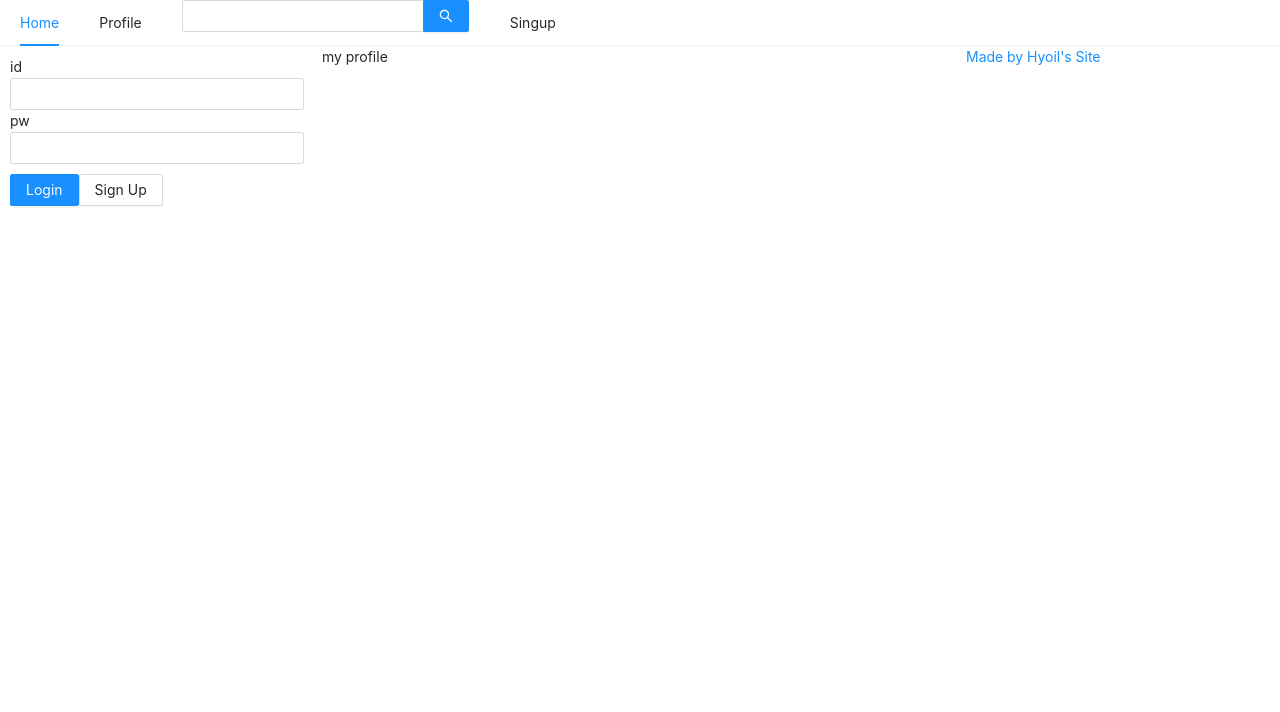
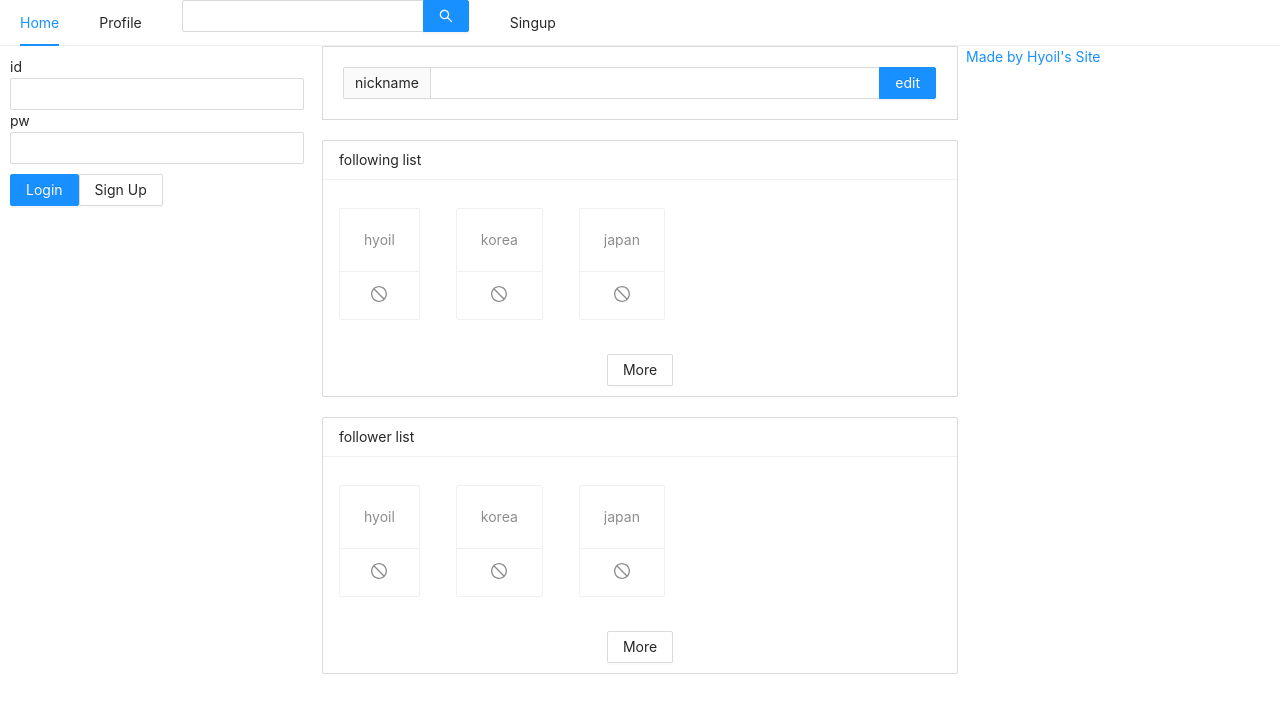
Before and after one commit to hyoilll/nodeBird, a Next.js app in the folder front/: page /profile in a window 1280 px wide. Shown: the top 712 px of the page. Built offline with nearby package versions, Linux system fonts and the light colour scheme.

Commit message:
profile page

```diff
--- a/front/components/AppLayout.js
+++ b/front/components/AppLayout.js
@@ -47,6 +47,7 @@ const AppLayout = ({ children }) => {
         <Col xs={24} md={12}>
           {children}
         </Col>
+        {/* "rel="noreferrer noopener"" referrer와 noopener의 정보를 숨김*/}
         <Col xs={24} md={6}>
           <a
             href="https://nervous-snyder-dda352.netlify.app/"
--- /dev/null
+++ b/front/components/FollowList.js
@@ -0,0 +1,36 @@
+import React from "react";
+import { List, Button, Card } from "antd";
+import PropTypes from "prop-types";
+import { StopOutlined } from "@ant-design/icons";
+
+const FollowList = ({ header, data }) => {
+  return (
+    <List //
+      style={{ marginBottom: 20 }}
+      header={<div>{header}</div>}
+      grid={{ gutter: 4, xs: 2, md: 3 }}
+      size="small"
+      loadMore={
+        <div style={{ textAlign: "center", margin: "10px 0" }}>
+          <Button>More</Button>
+        </div>
+      }
+      bordered
+      dataSource={data}
+      renderItem={(item) => (
+        <List.Item style={{ marginTop: 20 }}>
+          <Card actions={[<StopOutlined key="stop"></StopOutlined>]}>
+            <Card.Meta description={item.nickname}></Card.Meta>
+          </Card>
+        </List.Item>
+      )}
+    ></List>
+  );
+};
+
+FollowList.propTypes = {
+  header: PropTypes.string.isRequired,
+  data: PropTypes.array.isRequired,
+};
+
+export default FollowList;
--- /dev/null
+++ b/front/components/NicknameEditForm.js
@@ -0,0 +1,19 @@
+import React from "react";
+import { Form, Input } from "antd";
+import styled from "styled-components";
+
+const FormWrapper = styled(Form)`
+  margin-bottom: 20px;
+  border: 1px solid #d9d9d9;
+  padding: 20px;
+`;
+
+const NicknameEditForm = () => {
+  return (
+    <FormWrapper>
+      <Input.Search addonBefore="nickname" enterButton="edit" />
+    </FormWrapper>
+  );
+};
+
+export default NicknameEditForm;
--- a/front/pages/profile.js
+++ b/front/pages/profile.js
@@ -1,14 +1,30 @@
-import AppLayout from "../components/AppLayout";
 import Head from "next/head";
 
+import AppLayout from "../components/AppLayout";
+import NicknameEditForm from "../components/NicknameEditForm";
+import FollowList from "../components/FollowList";
+
 const Profile = () => {
+  const followerList = [
+    { nickname: "hyoil" },
+    { nickname: "korea" },
+    { nickname: "japan" },
+  ];
+  const followingList = [
+    { nickname: "hyoil" },
+    { nickname: "korea" },
+    { nickname: "japan" },
+  ];
+
   return (
     <div>
       <Head>
         <title>NodeBird | Profile</title>
       </Head>
       <AppLayout>
-        <div>my profile</div>
+        <NicknameEditForm />
+        <FollowList header="following list" data={followerList} />
+        <FollowList header="follower list" data={followingList} />
       </AppLayout>
     </div>
   );
```
